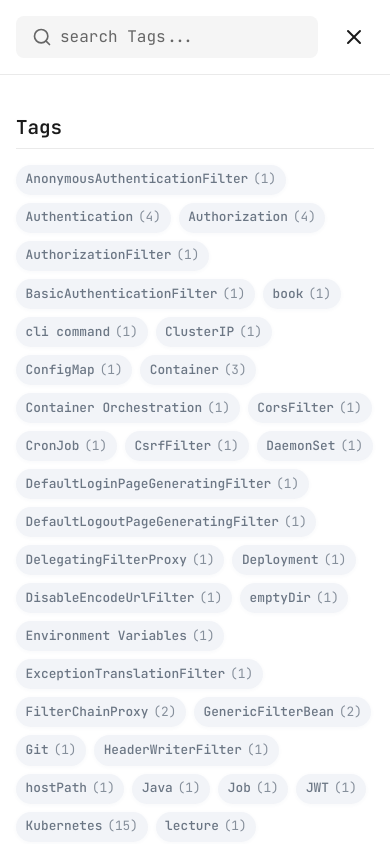
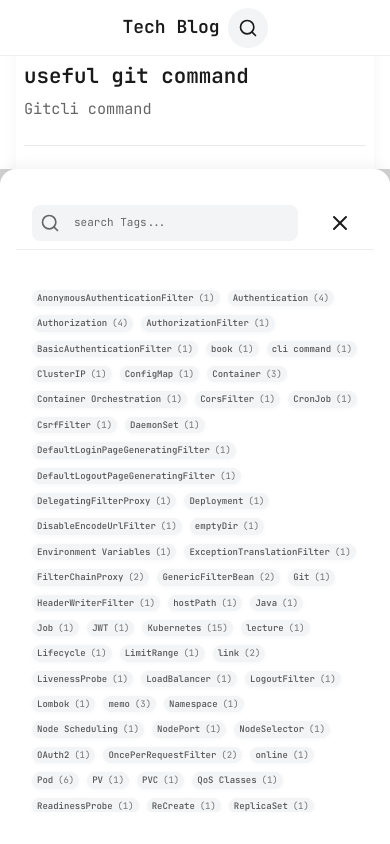
Before and after one commit to nimkoes/tech-blog, a Next.js app: page /tech-blog/post/0001250302-git in a window 390 px wide. Both pictures are taken after a click on the button "검색". Shown: the top 844 px of the page. Built offline with nearby package versions, Linux system fonts and the light colour scheme.

Commit message:
mobile css 수정

```diff
--- /dev/null
+++ b/src/app/globals.scss
@@ -0,0 +1,69 @@
+@media (max-width: 600px) {
+  body {
+    font-size: 9px;
+    line-height: 1.05;
+    background: #fafbfc;
+  }
+
+  .header {
+    position: fixed;
+    top: 0; left: 0; right: 0;
+    background: #fff;
+    z-index: 100;
+    border-bottom: 1px solid #eee;
+    height: 36px;
+    display: flex;
+    align-items: center;
+    padding: 0 6px;
+  }
+
+  .markdown,
+  .markdown * {
+    font-size: 8px !important;
+    line-height: 1.05 !important;
+    font-family: 'monospace', 'Apple SD Gothic Neo', 'Malgun Gothic', sans-serif !important;
+    margin-top: 0 !important;
+    margin-bottom: 0 !important;
+    padding-top: 0 !important;
+    padding-bottom: 0 !important;
+  }
+
+  .markdown h1, .markdown h2, .markdown h3 {
+    font-size: 10px;
+    margin: 4px 0 2px 0;
+    font-weight: 700;
+    line-height: 1.08;
+  }
+
+  .markdown pre, .markdown code {
+    font-size: 8px;
+    border-radius: 1.5px;
+    padding: 1px 1.5px;
+    background: #f3f4f6;
+  }
+
+  .markdown blockquote {
+    font-size: 8px;
+    padding: 1.5px 3px;
+    border-left: 1.5px solid #e0e7ff;
+    background: #f8fafc;
+    margin: 2px 0;
+  }
+
+  .markdown table {
+    font-size: 8px;
+    width: 100%;
+    overflow-x: auto;
+    display: block;
+  }
+
+  .markdown ul, .markdown ol {
+    margin: 1px 0 1px 8px;
+    padding: 0;
+  }
+
+  .markdown li {
+    margin-bottom: 0.5px;
+    line-height: 1.06;
+  }
+}
--- a/src/app/page.module.scss
+++ b/src/app/page.module.scss
@@ -69,9 +69,9 @@
 }
 
 .postList {
-      display: flex;
+  display: flex;
   flex-direction: column;
-  gap: 1.5rem;
+  gap: 0;
 }
 
 .postCard {
@@ -165,7 +165,7 @@
 @media screen and (max-width: 768px) {
   .main {
     padding: 1rem 0;
-    }
+  }
 
   .postCard {
     padding: 1rem;
@@ -173,9 +173,68 @@
 
   .postTitle {
     font-size: 1.2rem;
-    }
+  }
 
   .postMeta {
     font-size: 0.85rem;
   }
 }
+
+@media (max-width: 600px) {
+  .main {
+    padding-top: 56px;
+    padding-left: 6px;
+    padding-right: 6px;
+  }
+
+  .postCard {
+    border-radius: 8px;
+    border: 1px solid #eee;
+    background: #fff;
+    margin-bottom: 10px;
+    padding: 10px 8px;
+    box-shadow: none;
+    transition: box-shadow 0.2s;
+  }
+
+  .postTitle {
+    font-size: 11px;
+    font-weight: 600;
+    margin-bottom: 4px;
+    line-height: 1.3;
+  }
+
+  .postMeta {
+    font-size: 9px;
+    color: #888;
+    margin-bottom: 4px;
+  }
+
+  .postTags {
+    display: flex;
+    flex-wrap: wrap;
+    gap: 3px;
+  }
+
+  .tagPill {
+    font-size: 8px;
+    padding: 1px 5px;
+    border-radius: 5px;
+    background: #f3f4f6;
+    color: #555;
+    border: none;
+    min-height: 15px;
+    margin-bottom: 3px;
+    line-height: 1.2;
+  }
+
+  .tagPill.active {
+    background: #e0e7ff;
+    color: #3730a3;
+  }
+
+  .postCard:hover, .tagPill:hover {
+    box-shadow: none;
+    background: inherit;
+  }
+}
--- a/src/app/post/[slug]/page.module.scss
+++ b/src/app/post/[slug]/page.module.scss
@@ -295,20 +295,20 @@
 }
 
 .markdown h1, .markdown h2, .markdown h3, .markdown h4, .markdown h5, .markdown h6 {
-  margin-top: 1.2rem;
-  margin-bottom: 0.5rem;
+  margin-top: 0;
+  margin-bottom: 0;
   font-weight: 700;
   color: var(--text);
   line-height: 1.3;
 }
 
 .markdown p {
-  margin: 0.5rem 0;
+  margin: 0 0;
   line-height: 1.3;
 }
 
 .markdown ul, .markdown ol {
-  margin: 0.5rem 0 0.5rem 1.2rem;
+  margin: 0 0 0 1rem;
   padding-left: 1rem;
   line-height: 1.3;
 }
@@ -341,7 +341,7 @@
   background: none;
   color: inherit;
   padding: 0;
-  font-size: 1em;
+  font-size: 0.75em;
 }
 
 .markdown blockquote {
@@ -383,7 +383,7 @@
 
 @media (max-width: 768px) {
   .container {
-    padding: 1.2rem 0.5rem 2rem 0.5rem;
+    padding: 1.5rem 0.5rem 2rem 0.5rem;
   }
   .title {
     font-size: 1.3rem;
@@ -393,17 +393,17 @@
     margin-bottom: 1.2rem;
   }
   .markdown {
-    font-size: 0.97rem;
+    font-size: 0.7rem;
     padding: 0 0.1rem;
     line-height: 1.2;
   }
   .markdown p, .markdown ul, .markdown ol, .markdown li {
-    line-height: 1.2;
+    line-height: 1;
   }
   .markdown pre {
     font-size: 0.8rem;
     padding: 0.7rem;
-    line-height: 1.1;
+    line-height: 1.2;
   }
   .markdown th, .markdown td {
     padding: 0.4rem 0.5rem;
--- a/src/components/layout/Header.module.scss
+++ b/src/components/layout/Header.module.scss
@@ -56,3 +56,38 @@
     height: 20px;
   }
 }
+
+@media (max-width: 600px) {
+  .header {
+    position: fixed;
+    top: 0; left: 0; right: 0;
+    background: #fff;
+    z-index: 100;
+    border-bottom: 1px solid #eee;
+    height: 56px;
+    display: flex;
+    align-items: center;
+    padding: 0 16px;
+  }
+  .container {
+    padding: 0;
+  }
+  .logo {
+    font-size: 18px;
+    font-weight: 700;
+  }
+  .nav {
+    margin-left: auto;
+  }
+  .searchButton {
+    width: 40px;
+    height: 40px;
+    border-radius: 50%;
+    background: #f3f4f6;
+    border: none;
+    display: flex;
+    align-items: center;
+    justify-content: center;
+    margin-left: 8px;
+  }
+}
--- a/src/components/layout/SearchSidebar.module.scss
+++ b/src/components/layout/SearchSidebar.module.scss
@@ -130,7 +130,7 @@
 }
 
 .tagCount {
-  font-size: 0.8rem;
+  font-size: 9px;
   opacity: 0.8;
 }
 
@@ -157,7 +157,94 @@
   }
 
   .tagItem {
-    font-size: 0.8rem;
+    font-size: 9px;
     padding: 0.3rem 0.6rem;
   }
 }
+
+@media (max-width: 600px) {
+  .overlay {
+    position: fixed;
+    left: 0; right: 0; bottom: 0;
+    top: unset;
+    background: rgba(0,0,0,0.18);
+    z-index: 200;
+    display: flex;
+    justify-content: center;
+    align-items: flex-end;
+  }
+  .sidebar {
+    width: 100vw;
+    max-width: 100vw;
+    border-radius: 16px 16px 0 0;
+    background: #fff;
+    box-shadow: 0 -2px 16px rgba(0,0,0,0.06);
+    padding: 20px 16px 32px 16px;
+    min-height: 320px;
+    max-height: 80vh;
+    overflow-y: auto;
+    position: relative;
+    bottom: 0;
+  }
+  .header {
+    padding-bottom: 8px;
+    border-bottom: 1px solid #eee;
+    margin-bottom: 12px;
+    display: flex;
+    align-items: center;
+  }
+  .searchInput {
+    flex: 1;
+    display: flex;
+    align-items: center;
+    background: #f3f4f6;
+    border-radius: 8px;
+    padding: 0 8px;
+    height: 36px;
+  }
+  .input {
+    border: none;
+    background: transparent;
+    font-size: 11px;
+    flex: 1;
+    outline: none;
+    padding: 0 6px;
+  }
+  .closeButton {
+    margin-left: 8px;
+    background: none;
+    border: none;
+    width: 36px;
+    height: 36px;
+    display: flex;
+    align-items: center;
+    justify-content: center;
+  }
+  .tagSection {
+    margin-top: 12px;
+  }
+  .tagTitle {
+    font-size: 11px;
+    font-weight: 600;
+    margin-bottom: 8px;
+  }
+  .tagList {
+    display: flex;
+    flex-wrap: wrap;
+    gap: 8px;
+  }
+  .tagItem {
+    font-size: 9px;
+    padding: 1px 5px;
+    border-radius: 9999px;
+    background: #f3f4f6;
+    color: #555;
+    border: none;
+    min-height: 15px;
+    margin-bottom: 1px;
+  }
+  .tagItem.active {
+    background: #e0e7ff;
+    color: #3730a3;
+  }
+}
--- a/src/components/layout/SearchSidebar.tsx
+++ b/src/components/layout/SearchSidebar.tsx
@@ -74,7 +74,7 @@ export default function SearchSidebar() {
         </div>
         <div className={styles.content}>
           <div className={styles.tagSection}>
-            <h2 className={styles.tagTitle}>Tags</h2>
+            {/*<h2 className={styles.tagTitle}>Tags</h2>*/}
             <div className={styles.tagList}>
               {filteredTags.map(tag => (
                 <button
```
